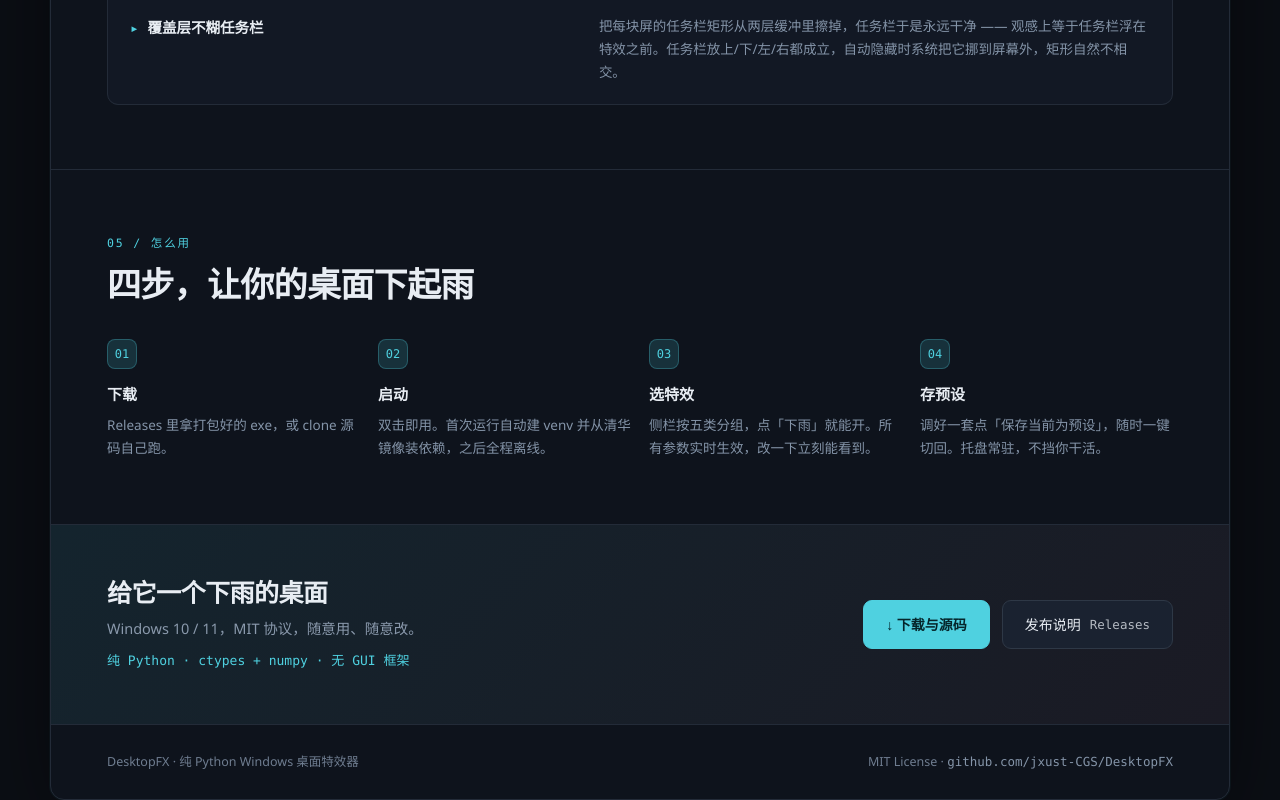
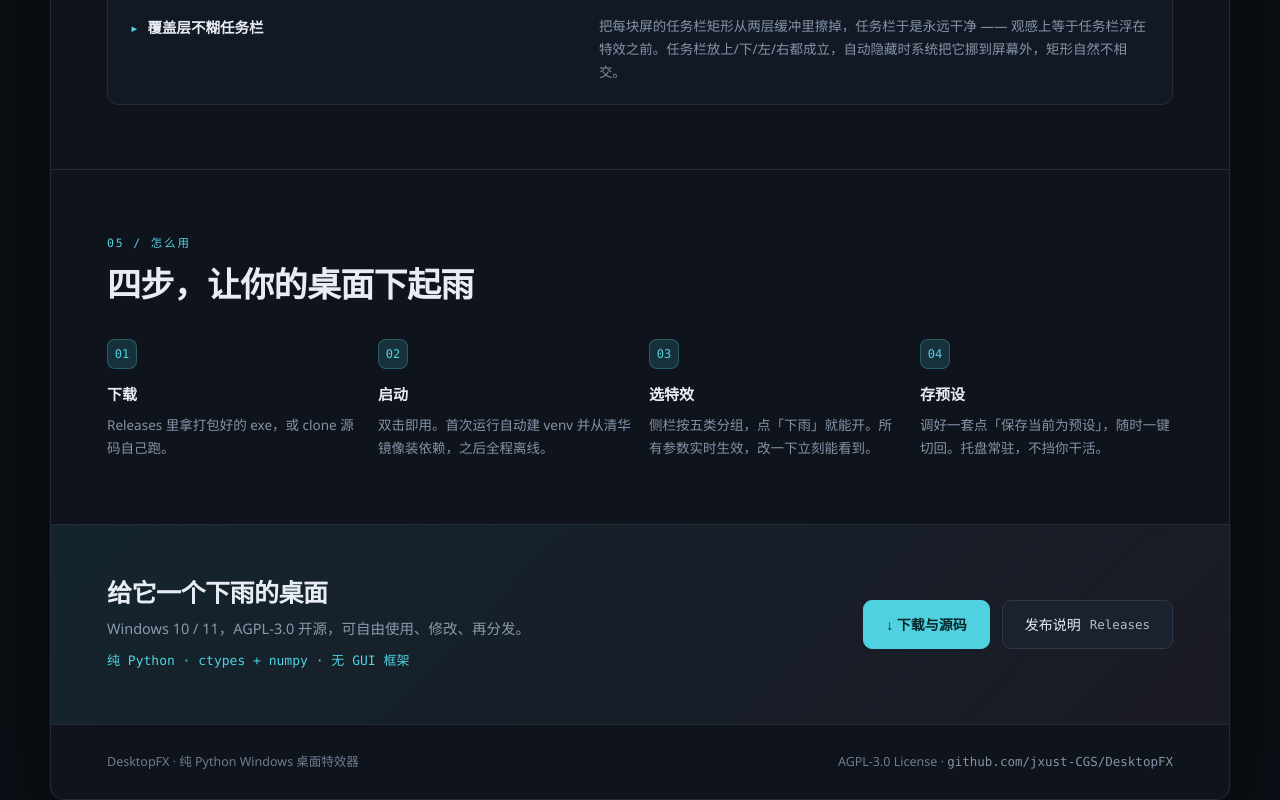
Before and after one commit to jxust-CGS/DesktopFX-site, a plain HTML site: page index.html in a window 1280 px wide. Shown: the part 5817-6617 px from the top of the page. Drawn offline with Linux system fonts and the light colour scheme.

Commit message:
修正许可证表述：MIT → AGPL-3.0
DesktopFX 的实际许可证是 GNU AGPL-3.0（GitHub API license 字段为
AGPL-3.0，仓库 LICENSE 文件也是 AGPL 全文）。介绍页原先写的 MIT 有误。

措辞一并调整：AGPL 允许自由使用/修改/再分发，但若把修改版作为网络
服务提供给他人使用，须同样以 AGPL-3.0 公开完整源码 —— 这与 MIT 的
「随意用」不是一回事，不能照搬。

```diff
--- a/index.html
+++ b/index.html
@@ -564,7 +564,7 @@ footer code{font-family:var(--mono);color:#8494A8}
   <div class="cta">
     <div>
       <h2>给它一个下雨的桌面</h2>
-      <p>Windows 10 / 11，MIT 协议，随意用、随意改。</p>
+      <p>Windows 10 / 11，AGPL-3.0 开源，可自由使用、修改、再分发。</p>
       <p class="hashtag" style="margin-top:10px">纯 Python · ctypes + numpy · 无 GUI 框架</p>
     </div>
     <div class="hero-actions" style="margin:0">
@@ -575,7 +575,7 @@ footer code{font-family:var(--mono);color:#8494A8}
 
   <footer>
     <span>DesktopFX · 纯 Python Windows 桌面特效器</span>
-    <span>MIT License · <code>github.com/jxust-CGS/DesktopFX</code></span>
+    <span>AGPL-3.0 License · <code>github.com/jxust-CGS/DesktopFX</code></span>
   </footer>
 
 </div>
```
Also changed, not shown: 1 other file.
